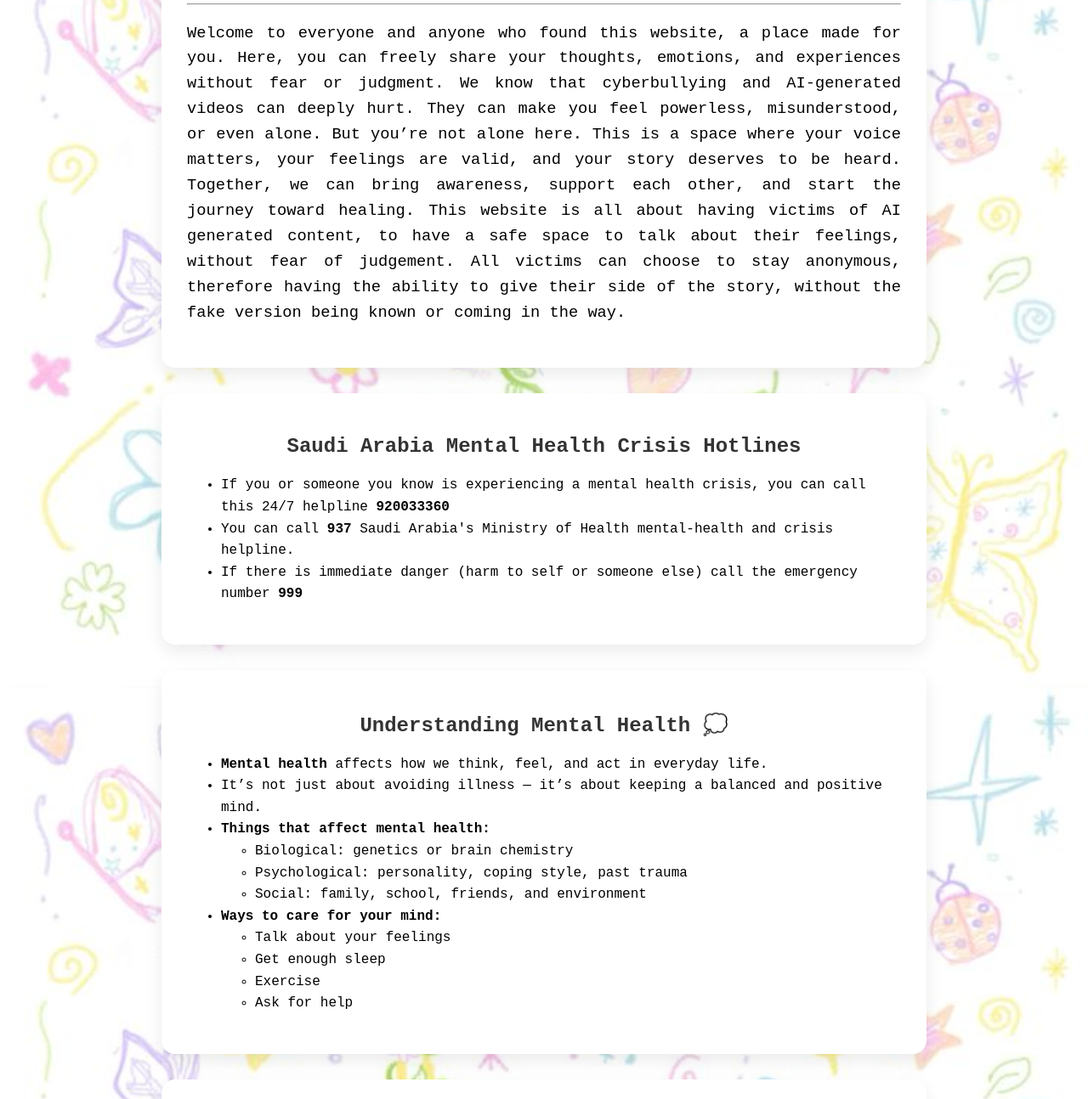
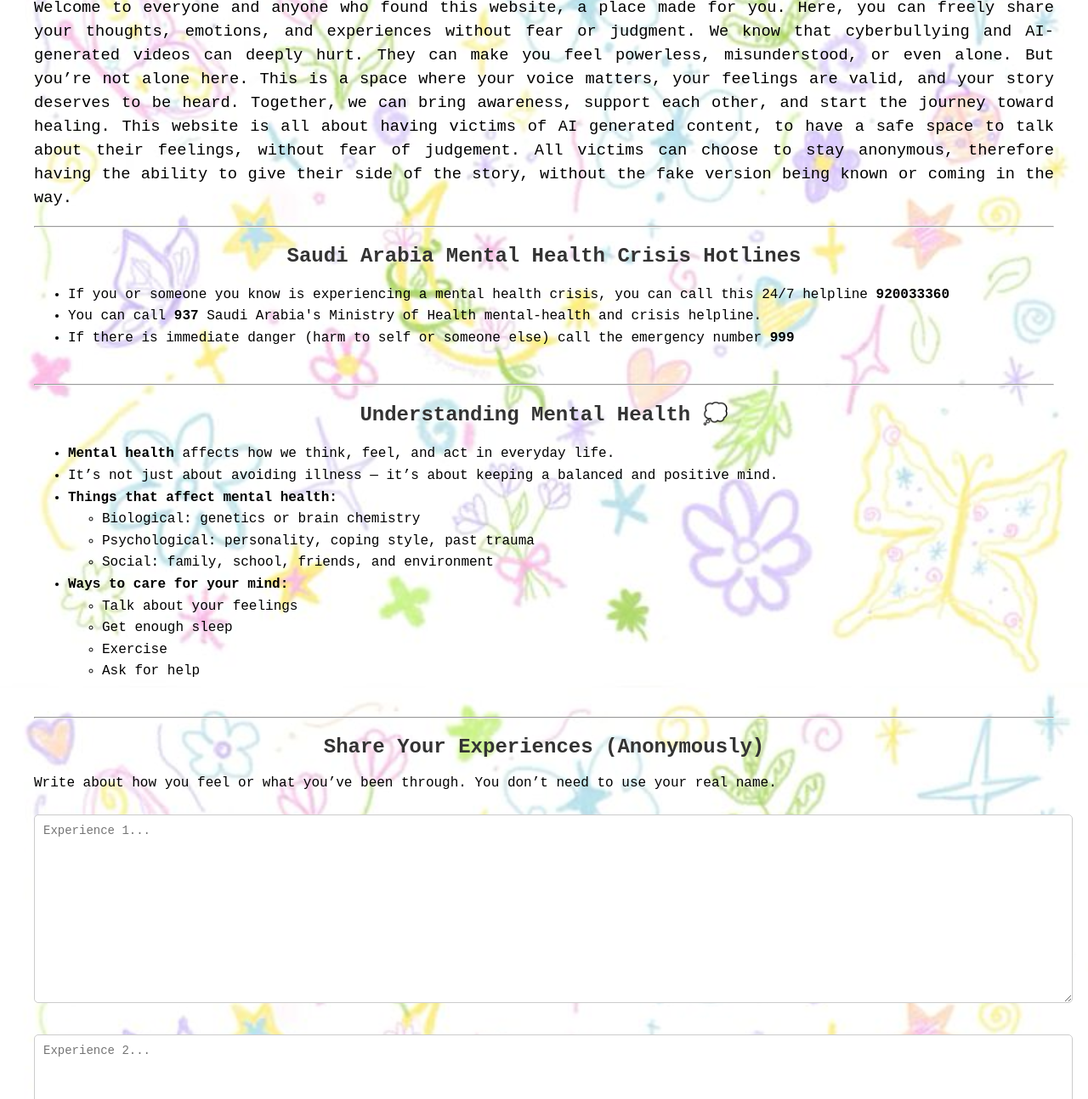
Before and after one commit to fatimahkhal912-art/Digital-Shield-Alliance, a plain HTML site: page index.html in a window 1280 px wide. Shown: the part 133-1427 px from the top of the page at 85% size. Drawn offline with Linux system fonts and the light colour scheme.

Commit message:
Update index.html

```diff
--- a/index.html
+++ b/index.html
@@ -2,94 +2,61 @@
 <html>
 <head>
     <title>DSA</title>
+    <style>
+    html,
+body {height: 100%; margin: 0; }
 
-    <style>
-    html, body {
-        height: 100%;
-        margin: 0;
-    }
+    body {text-align: justify;
+        font-family:  'VT323', monospace;
+        padding: 40px;
 
-    body {
-        font-family: 'VT323', monospace;
+
         background-image: url("background.jpg");
         background-size: cover;
-        background-position: center center;
+        background-position: center;
         background-repeat: no-repeat;
-        background-attachment: fixed;
-        padding: 40px;
-    }
+        background-attachment: fixed; }
 
-    /* Centered page layout */
-    .container {
-        max-width: 900px;
-        margin: auto;
-    }
+    h2 {color: #333; text-align: center;}
+    h3 {font-weight: normal; line-height: 1.5;}
 
-    /* Card layout (like your example image) */
-    .card {
-        background: white;
-        border-radius: 16px;
-        padding: 30px;
-        margin-bottom: 30px;
-        box-shadow: 0 8px 20px rgba(0, 0, 0, 0.08);
-    }
-
-    h2 {
-        text-align: center;
-        color: #333;
-    }
-
-    h3 {
-        font-weight: normal;
-        line-height: 1.6;
-        text-align: justify;
-    }
-
-    ul {
-        line-height: 1.6;
-    }
-
-    textarea {
-        width: 100%;
+    textarea {width: 100%;
         min-height: 200px;
-        border-radius: 8px;
+        border-radius: 5px;
         border: 1px solid #ccc;
-        padding: 12px;
+        padding: 10px;
         font-family: inherit;
         font-size: 14px;
         margin-top: 12px;
         margin-bottom: 20px;
-        resize: vertical;
-        background-color: #f9f9f9;
-    }
+        resize: vertical; }
+    ul {line-height: 1.6; }
+
+    .section {margin-top: 40px;}
+
     </style>
 </head>
+<body>
 
-<body>
-<div class="container">
-
-    <!-- INTRO CARD -->
-    <div class="card">
 <h2>Digital Shield Alliance</h2>
 <hr>
+
 <h3>
 Welcome to everyone and anyone who found this website, a place made for you. Here, you can freely share your thoughts, emotions, and experiences without fear or judgment. We know that cyberbullying and AI-generated videos can deeply hurt. They can make you feel powerless, misunderstood, or even alone. But you’re not alone here. This is a space where your voice matters, your feelings are valid, and your story deserves to be heard. Together, we can bring awareness, support each other, and start the journey toward healing. This website is all about having victims of AI generated content, to have a safe space to talk about their feelings, without fear of judgement. All victims can choose to stay anonymous, therefore having the ability to give their side of the story, without the fake version being known or coming in the way.
 </h3>
-    </div>
 
-    <!-- HOTLINES CARD -->
-    <div class="card">
-        <h2>Saudi Arabia Mental Health Crisis Hotlines</h2>
+<hr>
+
+<h2><b>Saudi Arabia Mental Health Crisis Hotlines</b></h2>
 <ul>
 <li>If you or someone you know is experiencing a mental health crisis, you can call this 24/7 helpline <b>920033360</b></li>
 <li>You can call <b>937</b> Saudi Arabia's Ministry of Health mental-health and crisis helpline.</li>
 <li>If there is immediate danger (harm to self or someone else) call the emergency number <b>999</b></li>
 </ul>
-    </div>
 
-    <!-- UNDERSTANDING MENTAL HEALTH CARD -->
-    <div class="card">
-        <h2>Understanding Mental Health 💭</h2>
+<div class="section">
+    <hr>
+    <h2><b>Understanding Mental Health 💭</b></h2>
     <ul>
         <li><b>Mental health</b> affects how we think, feel, and act in everyday life.</li>
         <li>It’s not just about avoiding illness — it’s about keeping a balanced and positive mind.</li>
@@ -111,16 +78,16 @@
     </ul>
 </div>
 
-    <!-- SHARE EXPERIENCES CARD -->
-    <div class="card">
-        <h2>Share Your Experiences (Anonymously)</h2>
+<div class="section">
+    <hr>
+    <h2><b>Share Your Experiences (Anonymously)</b></h2>
     <p>Write about how you feel or what you’ve been through. You don’t need to use your real name.</p>
+
 
     <textarea placeholder="Experience 1..."></textarea>
     <textarea placeholder="Experience 2..."></textarea>
     <textarea placeholder="Experience 3..."></textarea>
 </div>
 
-</div>
 </body>
 </html>
```
Lines whose indentation alone changed are shown as unchanged.
